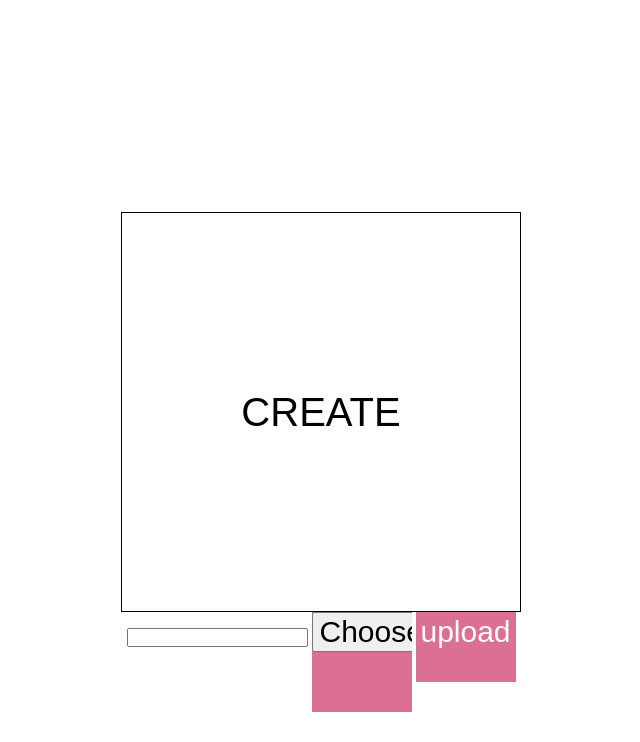
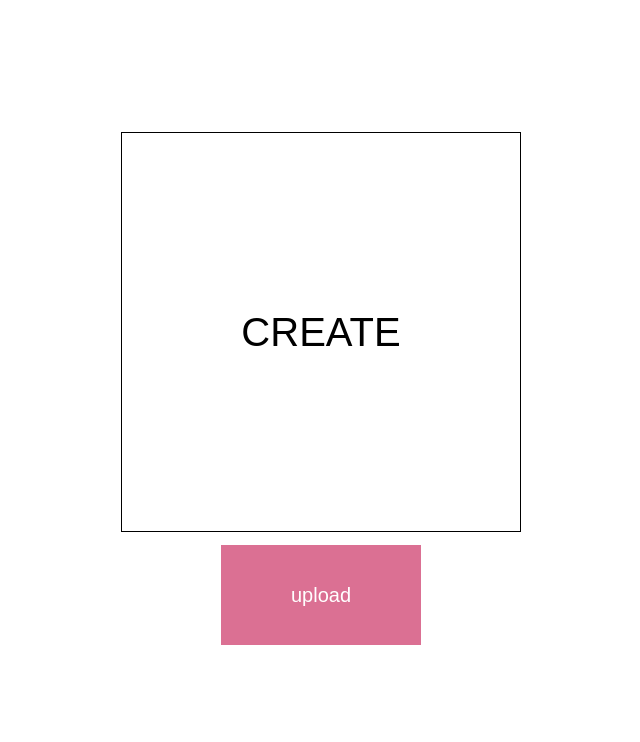
Before and after one commit to mjmj1/workspace, a plain HTML site: page index.html in a window 1280 px wide. Shown: the part 58-800 px from the top of the page, without its empty margins (319-959 px from the left). Drawn offline with Linux system fonts and the light colour scheme.

Commit message:
Add files via upload

```diff
--- a/index.css
+++ b/index.css
@@ -12,7 +12,7 @@ header {
     position: relative;
     top: 0;
     width: 100%;
-    height: 30%;
+    height: 20%;
 }
 section {
     position: relative;
@@ -106,12 +106,22 @@ footer {
     cursor: pointer;
 }
 .upload {
-    width: 100px;
+    width: 200px;
     height: 100px;
     border: none;
     background-color: palevioletred;
     color: white;
     cursor: pointer;
-    font-size: 30px;
+    font-size: 20px;
     text-align: center;
 }
+.select {
+    width: 100px;
+    height: 20px;
+    border: none;
+    background-color: palevioletred;
+    color: white;
+    cursor: pointer;
+    font-size: 20px;
+    text-align: center;
+}
--- a/index.html
+++ b/index.html
@@ -34,7 +34,7 @@
             </div>
         </section>
         <input>
-            <input type="file" class="upload"></input>
+            <input type="image" class="select"></input><br><br>
             <input type="submit" value="upload" class="upload"></input>
         </footer>
     </body>
```
